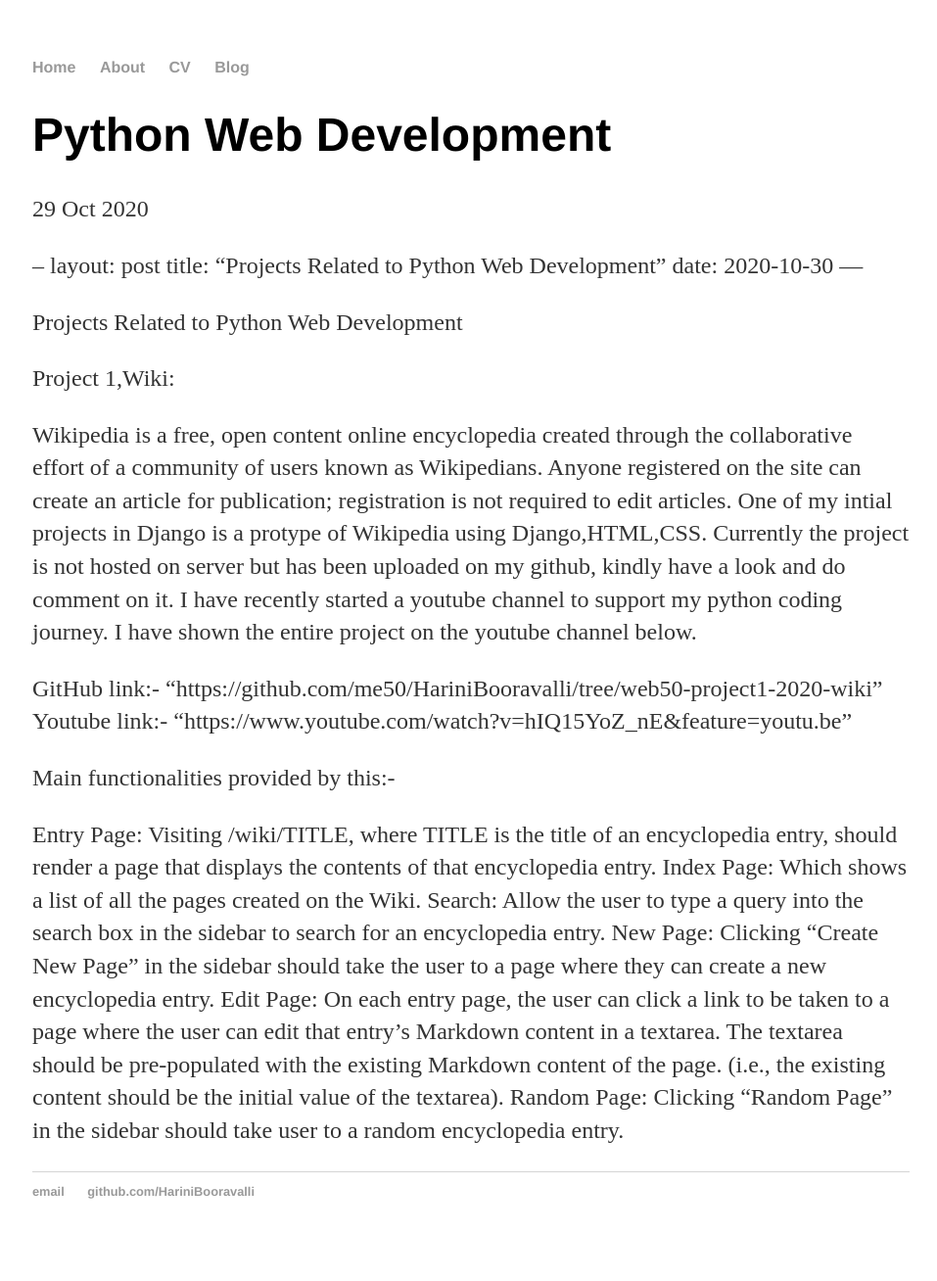
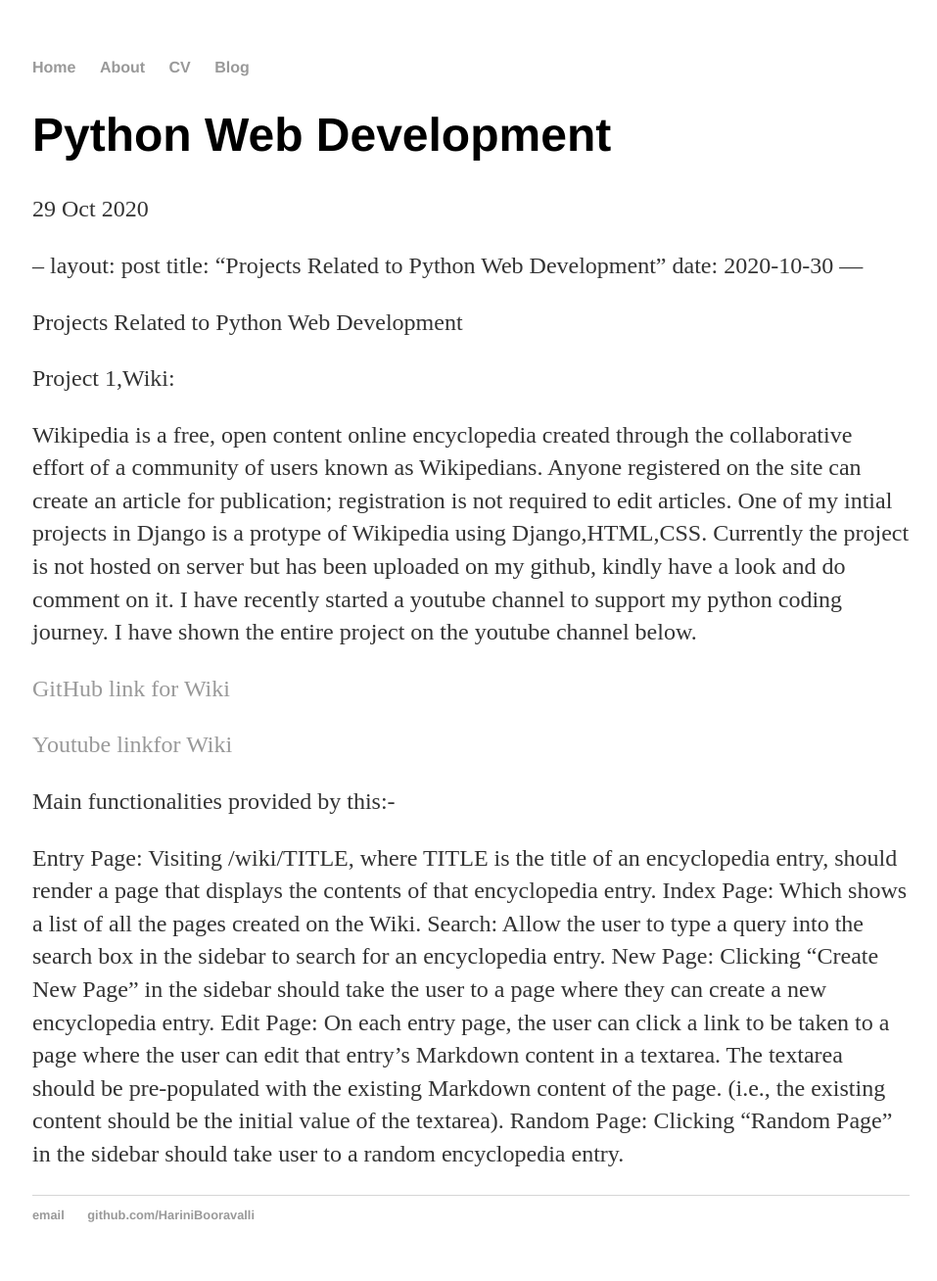
Before and after one commit to HariniBooravalli/HariniBooravalli.github.io, a Jekyll site: the page built from _posts/2020-10-29-Python-Web-Development.md, in a window 1280 px wide. Shown: the whole page at 98% size, without its empty margins (159-1116 px from the left). Built offline with Jekyll 4.4.1, drawn with Linux system fonts in a browser that asks for light colours; our own code applies the rules of GitHub Pages for plain Markdown files; Markdown is read by kramdown in place of the engine named in the settings; before the commit the page ends 1284 px from its top, so only the background shows below that.

Commit message:
Update 2020-10-29-Python-Web-Development.md

```diff
--- a/_posts/2020-10-29-Python-Web-Development.md
+++ b/_posts/2020-10-29-Python-Web-Development.md
@@ -15,8 +15,9 @@ Currently the project is not hosted on server but has been uploaded on my github
 I have recently started a youtube channel to support my python coding journey.
 I have shown the entire project on the youtube channel below.
 
-GitHub link:- "https://github.com/me50/HariniBooravalli/tree/web50-project1-2020-wiki"
-Youtube link:- "https://www.youtube.com/watch?v=hIQ15YoZ_nE&feature=youtu.be"
+[GitHub link for Wiki](https://github.com/me50/HariniBooravalli/tree/web50-project1-2020-wiki)
+
+[Youtube linkfor Wiki](https://www.youtube.com/watch?v=hIQ15YoZ_nE&feature=youtu.be)
 
 Main functionalities provided by this:-
 
```
